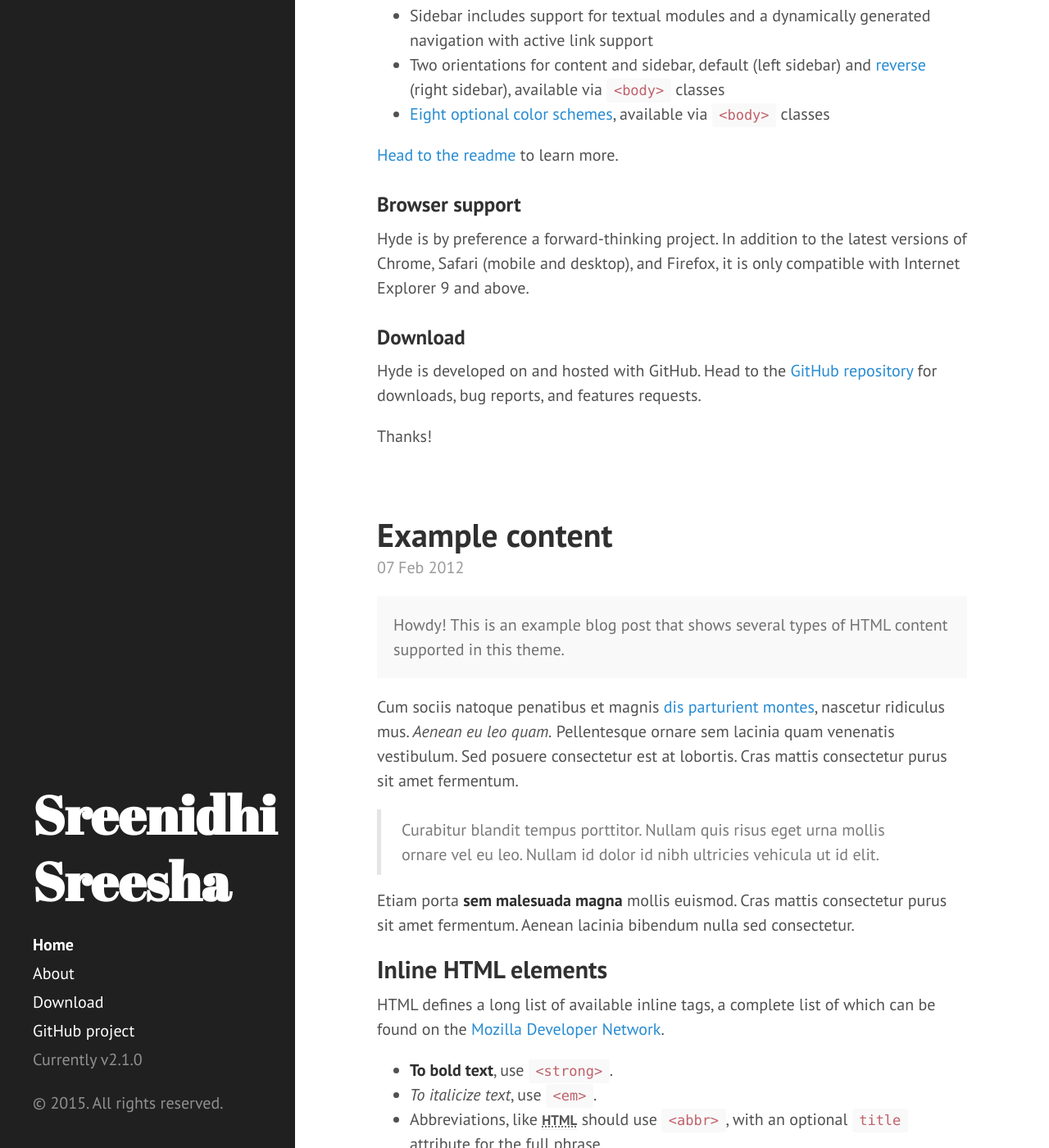
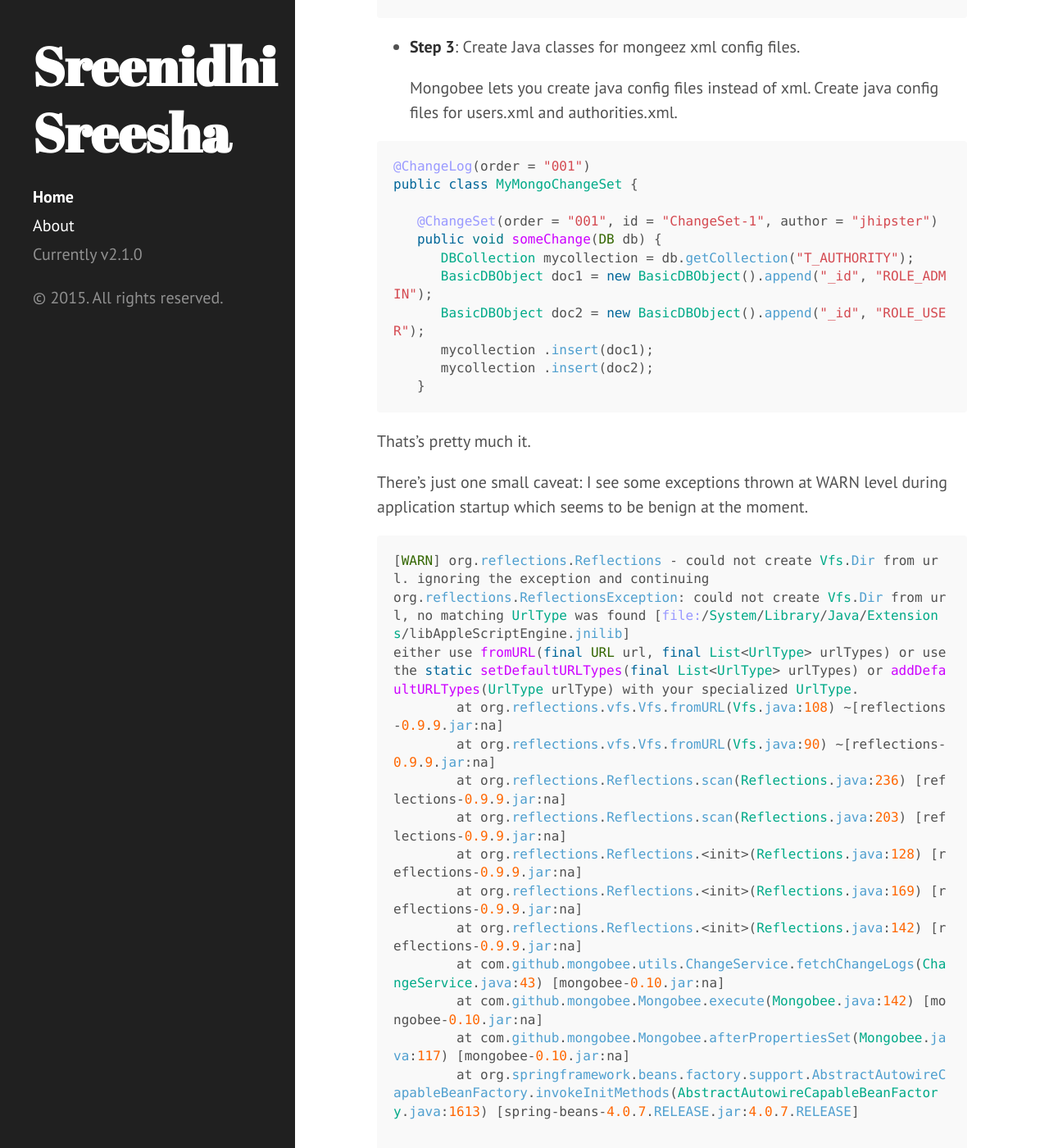
Before and after one commit to sreeshas/sreeshas.github.io, a Jekyll site: the page built from index.html, in a window 1280 px wide and 1400 px high, scrolled down 1520 px. Shown: the whole window at 82% size. Built offline with Jekyll 4.4.1, drawn with Linux system fonts in a browser that asks for light colours; Markdown is read by kramdown in place of the engine named in the settings; the list of posts is cut into pages by our own code; some of the changed text lies outside the part shown.

Commit message:
Added new blog post about jhipster and mongodb

````diff
--- a/_includes/sidebar.html
+++ b/_includes/sidebar.html
@@ -1,5 +1,5 @@
 <div class="sidebar">
-  <div class="container sidebar-sticky">
+  <div class="container">
     <div class="sidebar-about">
       <h1>
         <a href="{{ site.baseurl }}">
@@ -26,8 +26,8 @@
         {% endif %}
       {% endfor %}
 
-      <a class="sidebar-nav-item" href="{{ site.github.repo }}/archive/v{{ site.version }}.zip">Download</a>
-      <a class="sidebar-nav-item" href="{{ site.github.repo }}">GitHub project</a>
+      <!--<a class="sidebar-nav-item" href="{{ site.github.repo }}/archive/v{{ site.version }}.zip">Download</a>-->
+      <!--<a class="sidebar-nav-item" href="{{ site.github.repo }}">GitHub project</a>-->
       <span class="sidebar-nav-item">Currently v{{ site.version }}</span>
     </nav>
 
--- a/_posts/2012-02-06-whats-jekyll.md
+++ /dev/null
@@ -1,12 +0,0 @@
----
-layout: post
-title: What's Jekyll?
----
-
-[Jekyll](http://jekyllrb.com) is a static site generator, an open-source tool for creating simple yet powerful websites of all shapes and sizes. From [the project's readme](https://github.com/mojombo/jekyll/blob/master/README.markdown):
-
-  > Jekyll is a simple, blog aware, static site generator. It takes a template directory [...] and spits out a complete, static website suitable for serving with Apache or your favorite web server. This is also the engine behind GitHub Pages, which you can use to host your project’s page or blog right here from GitHub.
-
-It's an immensely useful tool and one we encourage you to use here with Hyde.
-
-Find out more by [visiting the project on GitHub](https://github.com/mojombo/jekyll).
--- a/_posts/2012-02-07-example-content.md
+++ /dev/null
@@ -1,138 +0,0 @@
----
-layout: post
-title: Example content
----
-
-
-<div class="message">
-  Howdy! This is an example blog post that shows several types of HTML content supported in this theme.
-</div>
-
-Cum sociis natoque penatibus et magnis <a href="#">dis parturient montes</a>, nascetur ridiculus mus. *Aenean eu leo quam.* Pellentesque ornare sem lacinia quam venenatis vestibulum. Sed posuere consectetur est at lobortis. Cras mattis consectetur purus sit amet fermentum.
-
-> Curabitur blandit tempus porttitor. Nullam quis risus eget urna mollis ornare vel eu leo. Nullam id dolor id nibh ultricies vehicula ut id elit.
-
-Etiam porta **sem malesuada magna** mollis euismod. Cras mattis consectetur purus sit amet fermentum. Aenean lacinia bibendum nulla sed consectetur.
-
-## Inline HTML elements
-
-HTML defines a long list of available inline tags, a complete list of which can be found on the [Mozilla Developer Network](https://developer.mozilla.org/en-US/docs/Web/HTML/Element).
-
-- **To bold text**, use `<strong>`.
-- *To italicize text*, use `<em>`.
-- Abbreviations, like <abbr title="HyperText Markup Langage">HTML</abbr> should use `<abbr>`, with an optional `title` attribute for the full phrase.
-- Citations, like <cite>&mdash; Mark otto</cite>, should use `<cite>`.
-- <del>Deleted</del> text should use `<del>` and <ins>inserted</ins> text should use `<ins>`.
-- Superscript <sup>text</sup> uses `<sup>` and subscript <sub>text</sub> uses `<sub>`.
-
-Most of these elements are styled by browsers with few modifications on our part.
-
-## Heading
-
-Vivamus sagittis lacus vel augue rutrum faucibus dolor auctor. Duis mollis, est non commodo luctus, nisi erat porttitor ligula, eget lacinia odio sem nec elit. Morbi leo risus, porta ac consectetur ac, vestibulum at eros.
-
-### Code
-
-Cum sociis natoque penatibus et magnis dis `code element` montes, nascetur ridiculus mus.
-
-{% highlight js %}
-// Example can be run directly in your JavaScript console
-
-// Create a function that takes two arguments and returns the sum of those arguments
-var adder = new Function("a", "b", "return a + b");
-
-// Call the function
-adder(2, 6);
-// > 8
-{% endhighlight %}
-
-Aenean lacinia bibendum nulla sed consectetur. Etiam porta sem malesuada magna mollis euismod. Fusce dapibus, tellus ac cursus commodo, tortor mauris condimentum nibh, ut fermentum massa.
-
-### Gists via GitHub Pages
-
-Vestibulum id ligula porta felis euismod semper. Nullam quis risus eget urna mollis ornare vel eu leo. Donec sed odio dui.
-
-{% gist 5555251 gist.md %}
-
-Aenean eu leo quam. Pellentesque ornare sem lacinia quam venenatis vestibulum. Nullam quis risus eget urna mollis ornare vel eu leo. Cum sociis natoque penatibus et magnis dis parturient montes, nascetur ridiculus mus. Donec sed odio dui. Vestibulum id ligula porta felis euismod semper.
-
-### Lists
-
-Cum sociis natoque penatibus et magnis dis parturient montes, nascetur ridiculus mus. Aenean lacinia bibendum nulla sed consectetur. Etiam porta sem malesuada magna mollis euismod. Fusce dapibus, tellus ac cursus commodo, tortor mauris condimentum nibh, ut fermentum massa justo sit amet risus.
-
-* Praesent commodo cursus magna, vel scelerisque nisl consectetur et.
-* Donec id elit non mi porta gravida at eget metus.
-* Nulla vitae elit libero, a pharetra augue.
-
-Donec ullamcorper nulla non metus auctor fringilla. Nulla vitae elit libero, a pharetra augue.
-
-1. Vestibulum id ligula porta felis euismod semper.
-2. Cum sociis natoque penatibus et magnis dis parturient montes, nascetur ridiculus mus.
-3. Maecenas sed diam eget risus varius blandit sit amet non magna.
-
-Cras mattis consectetur purus sit amet fermentum. Sed posuere consectetur est at lobortis.
-
-<dl>
-  <dt>HyperText Markup Language (HTML)</dt>
-  <dd>The language used to describe and define the content of a Web page</dd>
-
-  <dt>Cascading Style Sheets (CSS)</dt>
-  <dd>Used to describe the appearance of Web content</dd>
-
-  <dt>JavaScript (JS)</dt>
-  <dd>The programming language used to build advanced Web sites and applications</dd>
-</dl>
-
-Integer posuere erat a ante venenatis dapibus posuere velit aliquet. Morbi leo risus, porta ac consectetur ac, vestibulum at eros. Nullam quis risus eget urna mollis ornare vel eu leo.
-
-### Images
-
-Quisque consequat sapien eget quam rhoncus, sit amet laoreet diam tempus. Aliquam aliquam metus erat, a pulvinar turpis suscipit at.
-
-![placeholder](http://placehold.it/800x400 "Large example image")
-![placeholder](http://placehold.it/400x200 "Medium example image")
-![placeholder](http://placehold.it/200x200 "Small example image")
-
-### Tables
-
-Aenean lacinia bibendum nulla sed consectetur. Lorem ipsum dolor sit amet, consectetur adipiscing elit.
-
-<table>
-  <thead>
-    <tr>
-      <th>Name</th>
-      <th>Upvotes</th>
-      <th>Downvotes</th>
-    </tr>
-  </thead>
-  <tfoot>
-    <tr>
-      <td>Totals</td>
-      <td>21</td>
-      <td>23</td>
-    </tr>
-  </tfoot>
-  <tbody>
-    <tr>
-      <td>Alice</td>
-      <td>10</td>
-      <td>11</td>
-    </tr>
-    <tr>
-      <td>Bob</td>
-      <td>4</td>
-      <td>3</td>
-    </tr>
-    <tr>
-      <td>Charlie</td>
-      <td>7</td>
-      <td>9</td>
-    </tr>
-  </tbody>
-</table>
-
-Nullam id dolor id nibh ultricies vehicula ut id elit. Sed posuere consectetur est at lobortis. Nullam quis risus eget urna mollis ornare vel eu leo.
-
------
-
-Want to see something else added? <a href="https://github.com/poole/poole/issues/new">Open an issue.</a>
--- a/_posts/2013-12-28-introducing-hyde.md
+++ /dev/null
@@ -1,37 +0,0 @@
----
-layout: post
-title: Introducing Hyde
----
-
-Hyde is a brazen two-column [Jekyll](http://jekyllrb.com) theme that pairs a prominent sidebar with uncomplicated content. It's based on [Poole](http://getpoole.com), the Jekyll butler.
-
-### Built on Poole
-
-Poole is the Jekyll Butler, serving as an upstanding and effective foundation for Jekyll themes by [@mdo](https://twitter.com/mdo). Poole, and every theme built on it (like Hyde here) includes the following:
-
-* Complete Jekyll setup included (layouts, config, [404](/404), [RSS feed](/atom.xml), posts, and [example page](/about))
-* Mobile friendly design and development
-* Easily scalable text and component sizing with `rem` units in the CSS
-* Support for a wide gamut of HTML elements
-* Related posts (time-based, because Jekyll) below each post
-* Syntax highlighting, courtesy Pygments (the Python-based code snippet highlighter)
-
-### Hyde features
-
-In addition to the features of Poole, Hyde adds the following:
-
-* Sidebar includes support for textual modules and a dynamically generated navigation with active link support
-* Two orientations for content and sidebar, default (left sidebar) and [reverse](https://github.com/poole/lanyon#reverse-layout) (right sidebar), available via `<body>` classes
-* [Eight optional color schemes](https://github.com/poole/hyde#themes), available via `<body>` classes
-
-[Head to the readme](https://github.com/poole/hyde#readme) to learn more.
-
-### Browser support
-
-Hyde is by preference a forward-thinking project. In addition to the latest versions of Chrome, Safari (mobile and desktop), and Firefox, it is only compatible with Internet Explorer 9 and above.
-
-### Download
-
-Hyde is developed on and hosted with GitHub. Head to the <a href="https://github.com/poole/hyde">GitHub repository</a> for downloads, bug reports, and features requests.
-
-Thanks!
--- /dev/null
+++ b/_posts/2015-12-10-using-mongolab-in-jhipster.md
@@ -0,0 +1,94 @@
+---
+layout: post
+title: How to use Mongolab's mongodb with Jhipster
+---
+
+Jhipster has many subgenerators to deploy applications to various cloud
+providers such as Heroku, CloudFoundry, OpenShift etc.
+However, if the apps use mongodb they cannot be deployed to cloud providers as mongeez bundled
+with Jhipster requires admin privileges as discussed [here] (https://github.com/jhipster/generator-jhipster/issues/733)
+
+After searching for sometime i found out a workaround [here] (http://stackoverflow.com/questions/31014405/deploying-a-jhipster-mongodb-application-to-heroku)
+but it was too confusing to follow and it did not work for me.
+
+I stumbled upon [mongobee](https://github.com/mongobee/mongobee) and decided to give it a try.
+
+The following are the steps to replace mongeez with mongobee in jhipster and i verified this works with mongolab.
+
+
+* <strong>Step 1</strong>:  Add mongobee dependency to pom.xml
+
+    ```
+              <dependency>
+                  <groupId>com.github.mongobee</groupId>
+                  <artifactId>mongobee</artifactId>
+                  <version>0.10</version>
+              </dependency>
+    ```
+* <strong>Step 2</strong>:  Edit DatabaseConfiguration.java to instantiate mongobee instead of mongeez
+
+``` java
+//    @Bean
+//    public Mongeez mongeez() {
+//        log.debug("Configuring Mongeez");
+//        Mongeez mongeez = new Mongeez();
+//        mongeez.setFile(new ClassPathResource("/config/mongeez/master.xml"));
+//        mongeez.setMongo(mongo);
+//        mongeez.setDbName(propertyResolver.getProperty("databaseName"));
+//        mongeez.process();
+//        return mongeez;
+//    }
+
+      @Bean
+      public Mongobee mongobee(){
+
+         Mongobee runner =
+             new Mongobee("mongodb://username:password@ds011111.mongolab.com:11111/tablename");
+         runner.setChangeLogsScanPackage(
+             "com.application.config.DatabaseConfiguration"); // package to scan for changesets
+         runner.setEnabled(true);
+         return runner;
+      }
+```
+
+* <strong>Step 3</strong>: Create Java classes for mongeez xml config files.
+
+    Mongobee lets you create java config files instead of xml.
+    Create java config files for users.xml and authorities.xml.
+
+``` java
+@ChangeLog(order = "001")
+public class MyMongoChangeSet {
+
+   @ChangeSet(order = "001", id = "ChangeSet-1", author = "jhipster")
+   public void someChange(DB db) {
+      DBCollection mycollection = db.getCollection("T_AUTHORITY");
+      BasicDBObject doc1 = new BasicDBObject().append("_id", "ROLE_ADMIN");
+      BasicDBObject doc2 = new BasicDBObject().append("_id", "ROLE_USER");
+      mycollection .insert(doc1);
+      mycollection .insert(doc2);
+   }
+   ```
+
+Thats's pretty much it.
+
+There's just one small caveat: I see some exceptions thrown at WARN level during application startup
+which seems to be benign at the moment.
+
+``` java
+[WARN] org.reflections.Reflections - could not create Vfs.Dir from url. ignoring the exception and continuing
+org.reflections.ReflectionsException: could not create Vfs.Dir from url, no matching UrlType was found [file:/System/Library/Java/Extensions/libAppleScriptEngine.jnilib]
+either use fromURL(final URL url, final List<UrlType> urlTypes) or use the static setDefaultURLTypes(final List<UrlType> urlTypes) or addDefaultURLTypes(UrlType urlType) with your specialized UrlType.
+	at org.reflections.vfs.Vfs.fromURL(Vfs.java:108) ~[reflections-0.9.9.jar:na]
+	at org.reflections.vfs.Vfs.fromURL(Vfs.java:90) ~[reflections-0.9.9.jar:na]
+	at org.reflections.Reflections.scan(Reflections.java:236) [reflections-0.9.9.jar:na]
+	at org.reflections.Reflections.scan(Reflections.java:203) [reflections-0.9.9.jar:na]
+	at org.reflections.Reflections.<init>(Reflections.java:128) [reflections-0.9.9.jar:na]
+	at org.reflections.Reflections.<init>(Reflections.java:169) [reflections-0.9.9.jar:na]
+	at org.reflections.Reflections.<init>(Reflections.java:142) [reflections-0.9.9.jar:na]
+	at com.github.mongobee.utils.ChangeService.fetchChangeLogs(ChangeService.java:43) [mongobee-0.10.jar:na]
+	at com.github.mongobee.Mongobee.execute(Mongobee.java:142) [mongobee-0.10.jar:na]
+	at com.github.mongobee.Mongobee.afterPropertiesSet(Mongobee.java:117) [mongobee-0.10.jar:na]
+	at org.springframework.beans.factory.support.AbstractAutowireCapableBeanFactory.invokeInitMethods(AbstractAutowireCapableBeanFactory.java:1613) [spring-beans-4.0.7.RELEASE.jar:4.0.7.RELEASE]
+
+```
--- a/_posts/2015-12-10-welcome-to-jekyll.markdown
+++ /dev/null
@@ -1,25 +0,0 @@
----
-layout: post
-title:  "Welcome to Jekyll!"
-date:   2015-12-10 21:36:10
-categories: jekyll update
----
-You’ll find this post in your `_posts` directory. Go ahead and edit it and re-build the site to see your changes. You can rebuild the site in many different ways, but the most common way is to run `jekyll serve`, which launches a web server and auto-regenerates your site when a file is updated.
-
-To add new posts, simply add a file in the `_posts` directory that follows the convention `YYYY-MM-DD-name-of-post.ext` and includes the necessary front matter. Take a look at the source for this post to get an idea about how it works.
-
-Jekyll also offers powerful support for code snippets:
-
-{% highlight ruby %}
-def print_hi(name)
-  puts "Hi, #{name}"
-end
-print_hi('Tom')
-#=> prints 'Hi, Tom' to STDOUT.
-{% endhighlight %}
-
-Check out the [Jekyll docs][jekyll] for more info on how to get the most out of Jekyll. File all bugs/feature requests at [Jekyll’s GitHub repo][jekyll-gh]. If you have questions, you can ask them on [Jekyll’s dedicated Help repository][jekyll-help].
-
-[jekyll]:      http://jekyllrb.com
-[jekyll-gh]:   https://github.com/jekyll/jekyll
-[jekyll-help]: https://github.com/jekyll/jekyll-help
--- a/about.md
+++ b/about.md
@@ -3,28 +3,12 @@ layout: page
 title: About
 ---
 
-<p class="message">
-  Hey there! This page is included as an example. Feel free to customize it for your own use upon downloading. Carry on!
-</p>
 
-In the novel, *The Strange Case of Dr. Jeykll and Mr. Hyde*, Mr. Poole is Dr. Jekyll's virtuous and loyal butler. Similarly, Poole is an upstanding and effective butler that helps you build Jekyll themes. It's made by [@mdo](https://twitter.com/mdo).
+  Hey there! I'm Sreenidhi.
 
-There are currently two themes built on Poole:
+  I post random stuff about software engineering here.
+  You can follow me
 
-* [Hyde](http://hyde.getpoole.com)
-* [Lanyon](http://lanyon.getpoole.com)
-
-Learn more and contribute on [GitHub](https://github.com/poole).
-
-## Setup
-
-Some fun facts about the setup of this project include:
-
-* Built for [Jekyll](http://jekyllrb.com)
-* Developed on GitHub and hosted for free on [GitHub Pages](https://pages.github.com)
-* Coded with [Sublime Text 2](http://sublimetext.com), an amazing code editor
-* Designed and developed while listening to music like [Blood Bros Trilogy](https://soundcloud.com/maddecent/sets/blood-bros-series)
-
-Have questions or suggestions? Feel free to [open an issue on GitHub](https://github.com/poole/issues/new) or [ask me on Twitter](https://twitter.com/mdo).
-
-Thanks for reading!
+*   [Twitter] (https://twitter.com/sreeenidhi)
+*   [Github] (https://github.com/sreeshas)
+*   [LinkedIn] (https://www.linkedin.com/in/sreenidhisreesha)
````
Also changed, not shown: _includes/footer.html (deleted, +0 -55 lines), _includes/header.html (deleted, +0 -27 lines).
